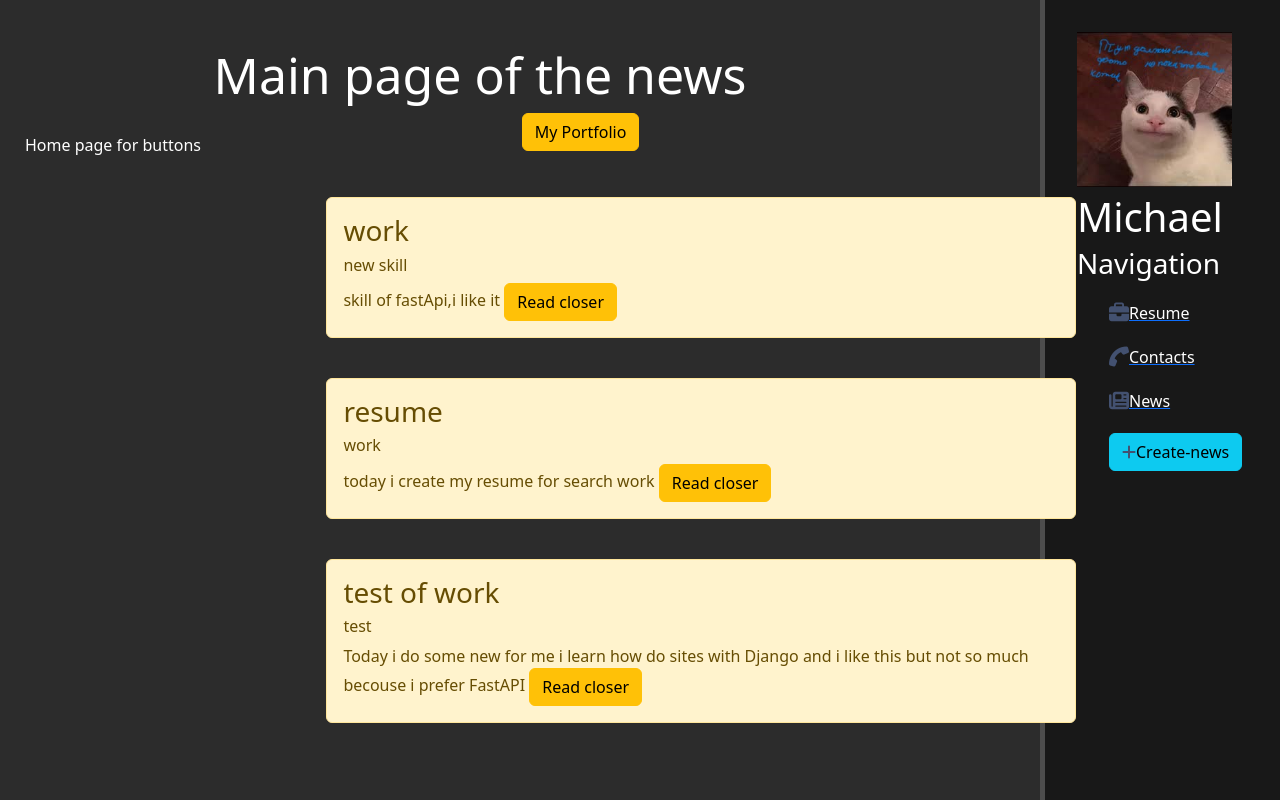
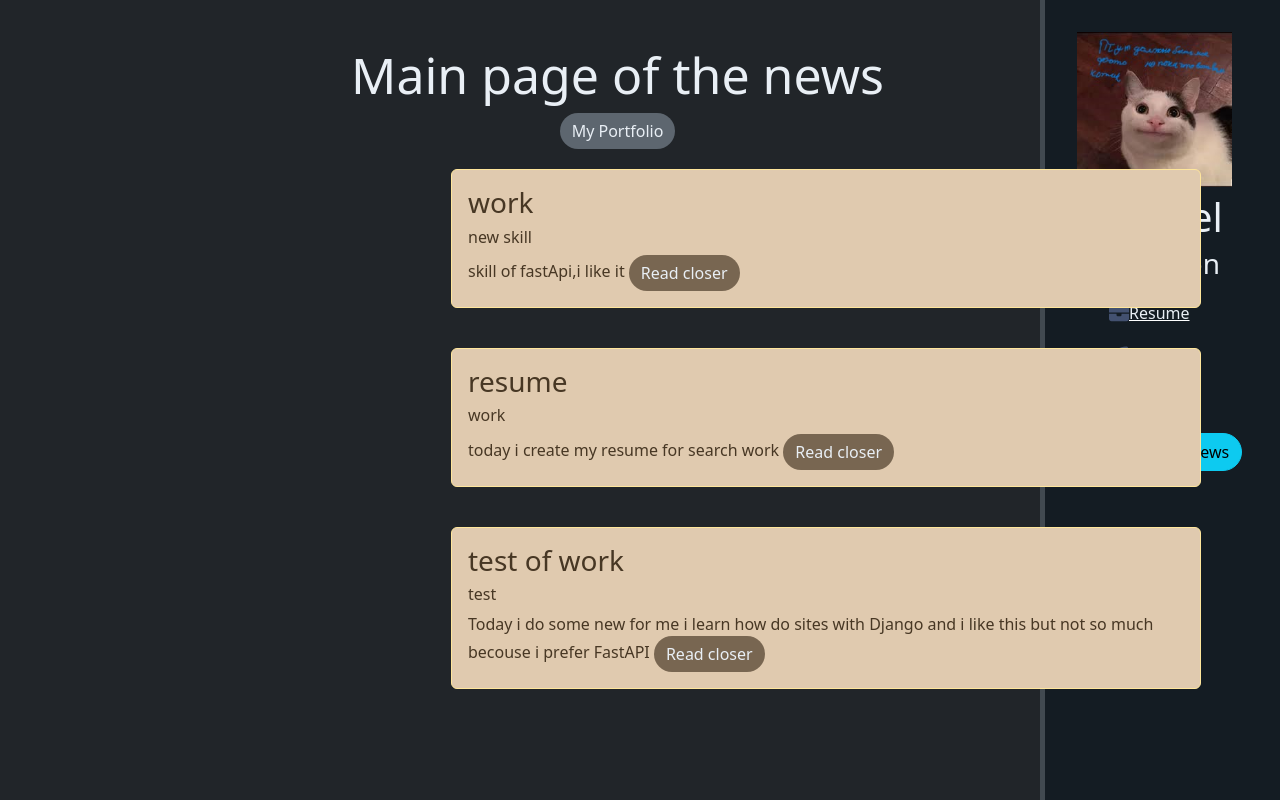
Before and after one commit to Kirito85/Resume-web, a Django app: page /news/ in a window 1280 px wide. Run offline with Django 5.2, Linux system fonts and the light colour scheme; data comes from the database, SQL or seed files in the repository.

Commit message:
Redesign-site

```diff
--- a/main/static/main/css/main.css
+++ b/main/static/main/css/main.css
@@ -1,16 +1,16 @@
 body {
-    background: #2c2c2c;
+    background: #212529;
 }
 
 aside {
     float: right;
-    background: #181818;
+    background: #141C23;
     width: 20%;
     padding: 2.5%;
     height: 100vh;
     width: 30vh;
-    color: #fff;
-    border-left: 5px solid #4d4d4d;
+    color: #e9eff5;
+    border-left: 5px solid #414950;
 }
 aside img{
     width: 155px;
@@ -18,6 +18,7 @@ aside img{
 }
 
 aside .logo {
+    color: #e9eff5;
     font-size: 40px;
     margin-left: 0px;
     font-weight: comic;
@@ -25,14 +26,15 @@ aside .logo {
 
 aside h3 {
     font-weight: comic;
+    color: #e9eff5;
 }
 
-aside ul{list-style: none}
+aside ul{list-style: none;color: #e9eff5;}
 aside ul li {
-    color: #fff;
     display: block;
     margin-top: 20px;
     transition: transform .6s ease;
+    color: #e9eff5;
 }
 
 aside ul li:hover, aside ul a:hover {
@@ -43,14 +45,21 @@ aside ul li:hover, aside ul a:hover {
 
 main .features{
     float: left;
-    color: #fff;
+    color:#e9eff5;
     margin-top: 100px;
     text-align: center;
     width: 75%;
 }
 
-main .features h1 {font-size:50px; margin-top: -55px;}
-main .features p {max-width: auto;margin: 20px auto;text-align: left;float: left; margin-left: 25px;}\
+
+main .header-btn {
+    margin-left: 100px;
+}
+
+
+
+main .features h1 {font-size:50px; margin-top: -55px;margin-left: 175px; color: #e9eff5;}
+main .features p {max-width: auto;margin: 20px auto;text-align: left;float: left; margin-left: 25px; color: #e9eff5;}\
 
 
 a {
@@ -59,6 +68,8 @@ a {
     margin-top: 100px;
     text-align: center;
     width: 75%;
+    color: rgb(0 0 0);
+    text-decoration: underline;
 }
 
 .alert-warning {
@@ -67,6 +78,9 @@ a {
     width: 750px;
     margin: 20px 34%;
     text-align: left;
+    --bs-alert-bg: #e0caaf;
+    --bs-alert-color: #473724;
+    margin-left: 451px;
 
 }
 
@@ -76,3 +90,81 @@ form {
     margin-top: 50px;
 
 }
+
+.filesizeformat h1{
+    margin-right: -150px;
+}
+
+.filesizeformat a{
+    margin-right: -180px;
+}
+
+
+.btn-warning{
+    margin-left: 150px;
+}
+
+
+.custom-btn-bg {
+    background-color: #5D666F;
+    color: #e9eff5;
+    border: none;
+    margin-left: 175px;
+}
+
+
+.custom-btn-bg:hover {
+    background-color: #4d5d6d;
+    color: #e9eff5;
+    border-color: #4d5d6d;
+    margin-left: 175px;
+}
+
+
+.custom-btn-deteil-view {
+    background-color: #5D666F;
+    color: #e9eff5;
+    border: none;
+}
+
+
+.custom-btn-deteil-view:hover {
+    background-color: #4d5d6d;
+    color: #e9eff5;
+    border-color: #4d5d6d;
+}
+
+
+.custom1-btn-bg {
+    background-color: #786651;
+    color: #e9eff5;
+    border: none;
+}
+
+
+.custom1-btn-bg:hover {
+    background-color: #615443;
+    color: #e9eff5;
+    border-color: #615443;
+}
+
+
+.custom2-btn-bg {
+    background-color: #5D666F;
+    color: #e9eff5;
+    border: none;
+    margin-left: 115px;
+}
+
+
+.custom2-btn-bg:hover {
+    background-color: #4d5d6d;
+    color: #e9eff5;
+    border-color: #4d5d6d;
+    margin-left: 115px;
+}
+
+a{
+    color: #ffffff;
+    text-decoration: underline;
+}
--- a/main/templates/main/conect-smth.html
+++ /dev/null
@@ -1 +0,0 @@
-<a>and what u see right now it`s my project</a>
--- a/main/templates/main/layout.html
+++ b/main/templates/main/layout.html
@@ -20,7 +20,7 @@
             <a href="{% url 'resume' %}"><li><i class="fa-solid fa-briefcase fa-lg" style="color: #435170;"></i>Resume</li></a>
             <a href="{% url 'contacts' %}"><li><i class="fa-solid fa-phone fa-flip-vertical fa-lg"style="color: #435170;"></i>Contacts</li></a>
             <a href="{% url 'main_news' %}"><li><i class="fa-solid fa-newspaper fa-lg" style="color: #435170;"></i>News</li></a>
-            <a href="{% url 'create'%}"><li><button class="btn btn-info"><i class="fas fa-plus"style="color: #435170;" ></i>Create-news</button></li></a>
+            <a href="{% url 'create'%}"><li><button class="btn btn-info rounded-pill"><i class="fas fa-plus"style="color: #435170;" ></i>Create-news</button></li></a>
         </ul>
     </aside>
     <main>
--- a/main/templates/main/resume.html
+++ b/main/templates/main/resume.html
@@ -15,6 +15,6 @@
             <br>Databases: PostgreSQL, SQLite
             <br>Tools: Git, Docker, VS Code, PyCharm
             <br>Additional: PEP 8, virtual environments (venv), REST API, ORM (SQLAlchemy, Django ORM)</p>
-         <a href="https://github.com/Kirito85?tab=repositories" ><button class="btn btn-warning">My Portfolio</button></a>
+         <a href="https://github.com/Kirito85?tab=repositories" ><button class="btn rounded-pill custom-btn-bg" >My Portfolio</button></a>
     </div>
 {% endblock %}
--- a/news/templates/news/create.html
+++ b/news/templates/news/create.html
@@ -13,7 +13,7 @@
              {{ form.full_text }}<br>
              {{ form.date }}<br>
              <span>{{ error }}</span>
-             <button class="btn btn-success" type="submit">create news</button>
+             <button class="btn btn-success rounded-pill" type="submit">create news</button>
          </form>
     </div>
 
--- a/news/templates/news/deteils_view.html
+++ b/news/templates/news/deteils_view.html
@@ -5,12 +5,12 @@
 
 {% block content %}
      <div class="features">
-         <h1>{{ article.title }}</h1>
+         <h1>{{ article.title }}</h1><br>
+         <p>{{ article.full_text }}</p>
          <p>{{ article.date }}</p>
-         <p>{{ article.full_text }}</p>
          <a href="{% url 'news_del' article.id%}" class="btn btn-danger">Delete</a>
          <a href="{% url 'news_up' article.id%}" class="btn btn-info">Edit</a>
-         <a href="https://github.com/Kirito85?tab=repositories"><button class="btn btn-warning">My Portfolio</button></a>
+         <a href="https://github.com/Kirito85?tab=repositories"><button class="btn custom-btn-deteil-view">My Portfolio</button></a>
 
      </div>
 {% endblock %}
--- a/news/templates/news/main_news.html
+++ b/news/templates/news/main_news.html
@@ -4,18 +4,21 @@
 
 
 {% block content %}
-     <div class="features">
-         <h1>Main page of the news</h1>
-         <p>Home page for buttons</p>
-         <a href="https://github.com/Kirito85?tab=repositories" ><button class="btn btn-warning">My Portfolio</button></a>
-         {% if news %}
-             {% for el in news %}
+    <div class="features">
+        <div class="header-btn">
+            <h1>Main page of the news</h1>
+            <a href="https://github.com/Kirito85?tab=repositories" ><button class="btn rounded-pill custom-btn-bg">My Portfolio</button></a>
+        </div>
+        {% if news %}
+            {% for el in news %}
+            <div class="filesizeformat">
                 <div class="alert alert-warning">
                     <h3>{{ el.title }}</h3>
                     <h6>{{ el.anons }}</h6>
                     <h9>{{ el.full_text }}</h9>
-                    <a href="{% url 'news_detail' el.id %}"><button class="btn btn-warning">Read closer</button></a>
+                    <a href="{% url 'news_detail' el.id %}"><button class="btn rounded-pill custom1-btn-bg">Read closer</button></a>
                 </div>
+            </div>
              {% endfor %}
          {% else %}
             <p>Zero news!</p>
--- a/news/templates/news/news_delete.html
+++ b/news/templates/news/news_delete.html
@@ -8,7 +8,7 @@
          <h1>Delete news</h1>
          <form method="post">
               {% csrf_token%}
-             <button class="btn btn-success" type="submit">Delete news</button>
+             <button class="btn btn-success rounded-pill" type="submit">Delete news</button>
          </form>
     </div>
 
```
Also changed, not shown: main/templates/main/contacts.html (+8 -5 lines).
